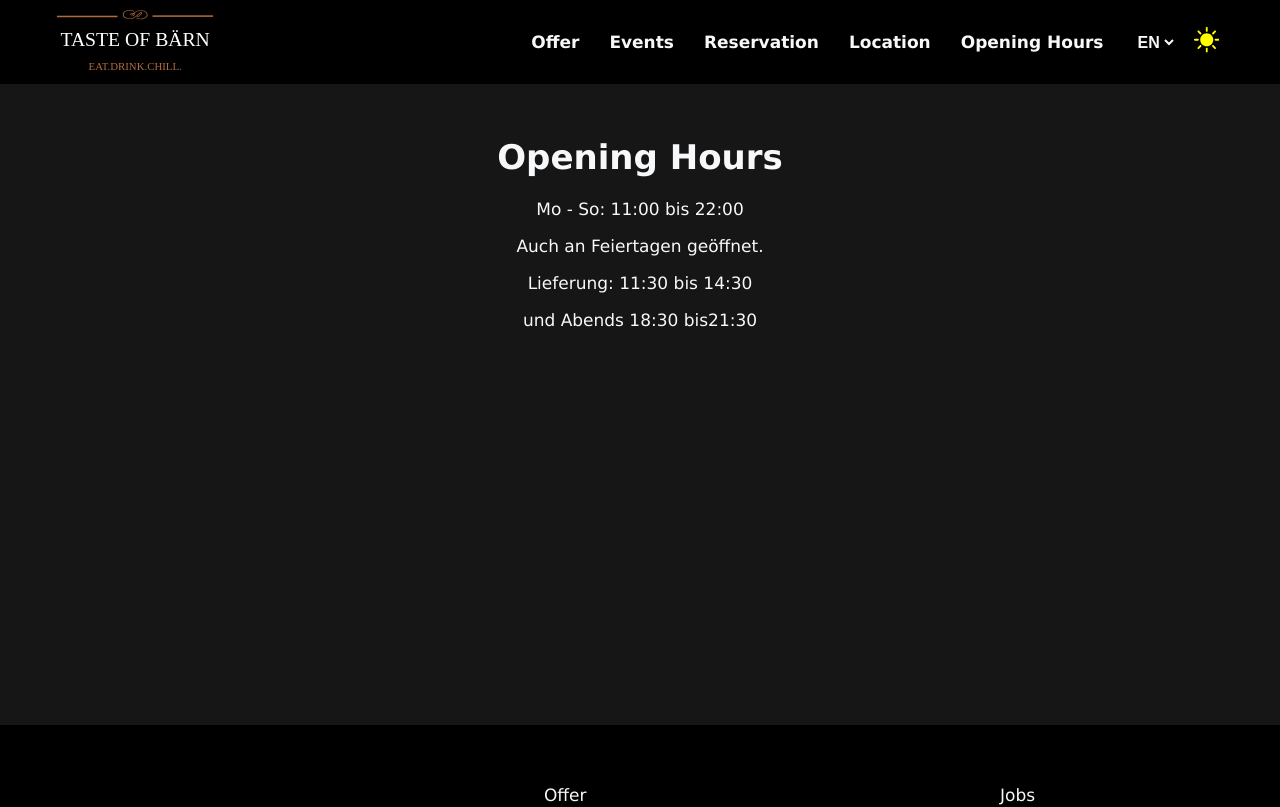
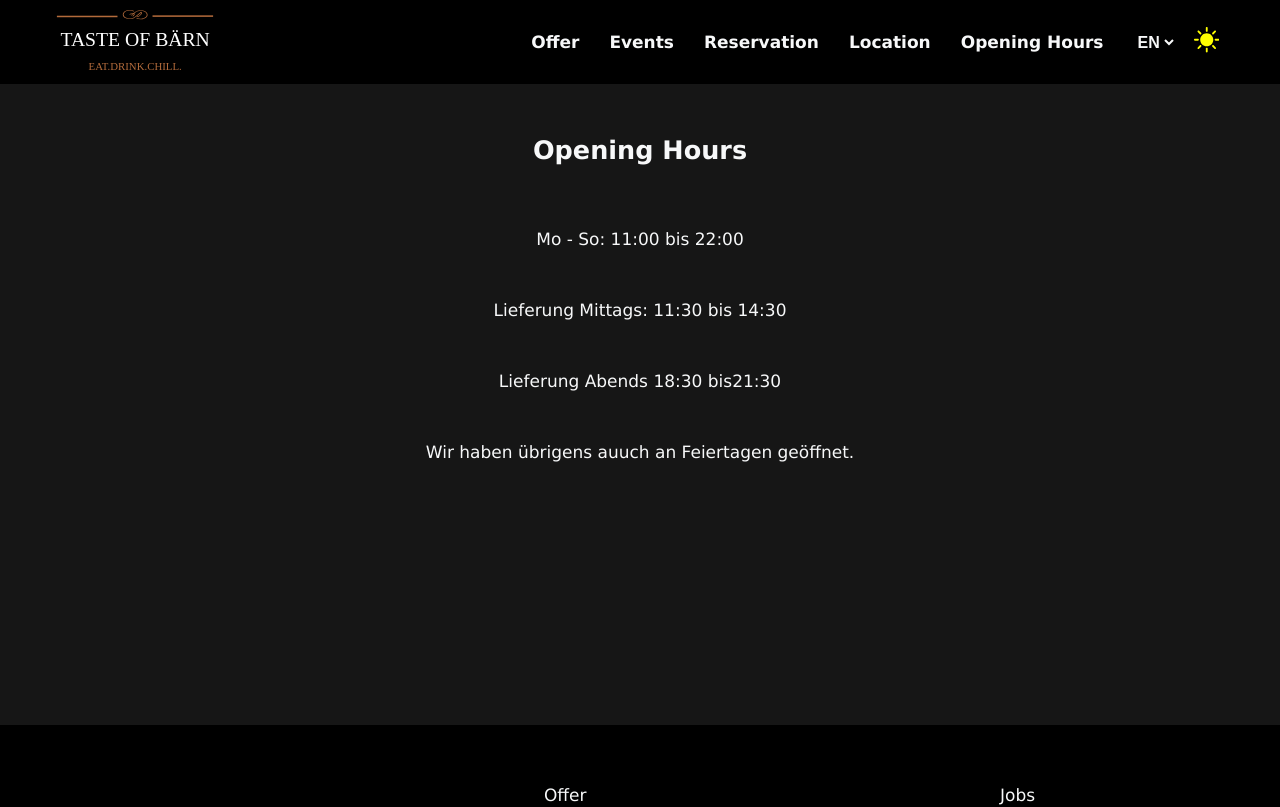
Before and after one commit to Cris-Omar/tasteofbaern, a React (Create React App) app: page /openinghours in a window 1280 px wide. Shown: the top 807 px of the page. Built offline with nearby package versions, Linux system fonts and the light colour scheme; no server answers.

Commit message:
some little changes to style of some pages

```diff
--- a/src/components/PostItems.js
+++ b/src/components/PostItems.js
@@ -13,7 +13,7 @@ export default function PostsItems({title, image, shortText}) {
   return (
     <div className='PostsItems'>
       <div className="picture" style={{ backgroundImage: `url(${image})` }}></div>
-      <h3> { title } </h3>
+      <h3>{ title }</h3>
 
       {showParagraphs && <p> { shortText } </p>}
 
--- a/src/pages/Offer.js
+++ b/src/pages/Offer.js
@@ -4,7 +4,8 @@ export default function Offer(){
 
   return(
     <div className="offer">
-      <h2>Unsere Food-Stände:</h2>
+      <h2>Unsere Food-Stände</h2>
+      <h3>listen wir hier auf sobald diese bekannt sind.</h3>
     </div>
   )
 }
--- a/src/pages/OpeningHours.js
+++ b/src/pages/OpeningHours.js
@@ -4,12 +4,13 @@ export default function OpenningHours(){
 
   return(
     <div className="openinghours">
-      <h1>Opening Hours</h1>
+      <h2>Opening Hours</h2>
 
       <p>Mo - So: 11:00 bis 22:00</p>
-      <p>Auch an Feiertagen geöffnet.</p>
-      <p>Lieferung: 11:30 bis 14:30 </p>
-      <p>und Abends 18:30 bis21:30</p>
+      <p>Lieferung Mittags: 11:30 bis 14:30</p>
+      <p>Lieferung Abends 18:30 bis21:30</p>
+
+      <p>Wir haben übrigens auuch an Feiertagen geöffnet.</p>
     </div>
   )
 }
--- a/src/styles/style.css
+++ b/src/styles/style.css
@@ -1104,6 +1104,9 @@ h3 {
   padding-top: 1.75em;
   padding-bottom: 3em;
 }
+.openinghours p {
+  padding: 1em;
+}
 
 .reservation {
   min-height: 70vh;
@@ -1156,6 +1159,9 @@ h3 {
   overflow: hidden;
   border-style: solid;
   padding: 0.3em;
+  max-height: none;
+  overflow: hidden;
+  transition: max-height 0.3s ease-in;
 }
 .events .posts .PostsItems p {
   font-size: 16px;
@@ -1170,7 +1176,7 @@ h3 {
   border-top-left-radius: 15px;
   border-top-right-radius: 15px;
   width: 100%;
-  height: 100px;
+  height: 5em;
   background-position: left;
   background-size: cover;
 }
--- a/src/styles/style.scss
+++ b/src/styles/style.scss
@@ -102,6 +102,9 @@ h3 { padding: 1em; }
   @each $property, $value in $defaultSectionSettings {
     #{$property}: $value;
   }
+  p{
+    padding: 1em;
+  }
 
 }
 
@@ -143,6 +146,7 @@ h3 { padding: 1em; }
     justify-content: center;
     max-width: 960px;
     margin: auto;
+
     .PostsItems {
       flex: 1 0 calc(70% - 50px);
       margin: 0 10px 25px;
@@ -150,7 +154,9 @@ h3 { padding: 1em; }
       overflow: hidden;
       border-style: solid;
       padding: 0.3em;
-
+      max-height: none;
+      overflow: hidden;
+      transition: max-height 0.3s ease-in;
       p {
           font-size: 16px;
           margin: 0px;
@@ -165,7 +171,7 @@ h3 { padding: 1em; }
           border-top-left-radius: 15px;
           border-top-right-radius: 15px;
           width: 100%;
-          height: 100px;
+          height: 5em;
           background-position: left;
           background-size: cover;
       }
```
Also changed, not shown: 1 other file (tests, documents, lock files or other folders).
